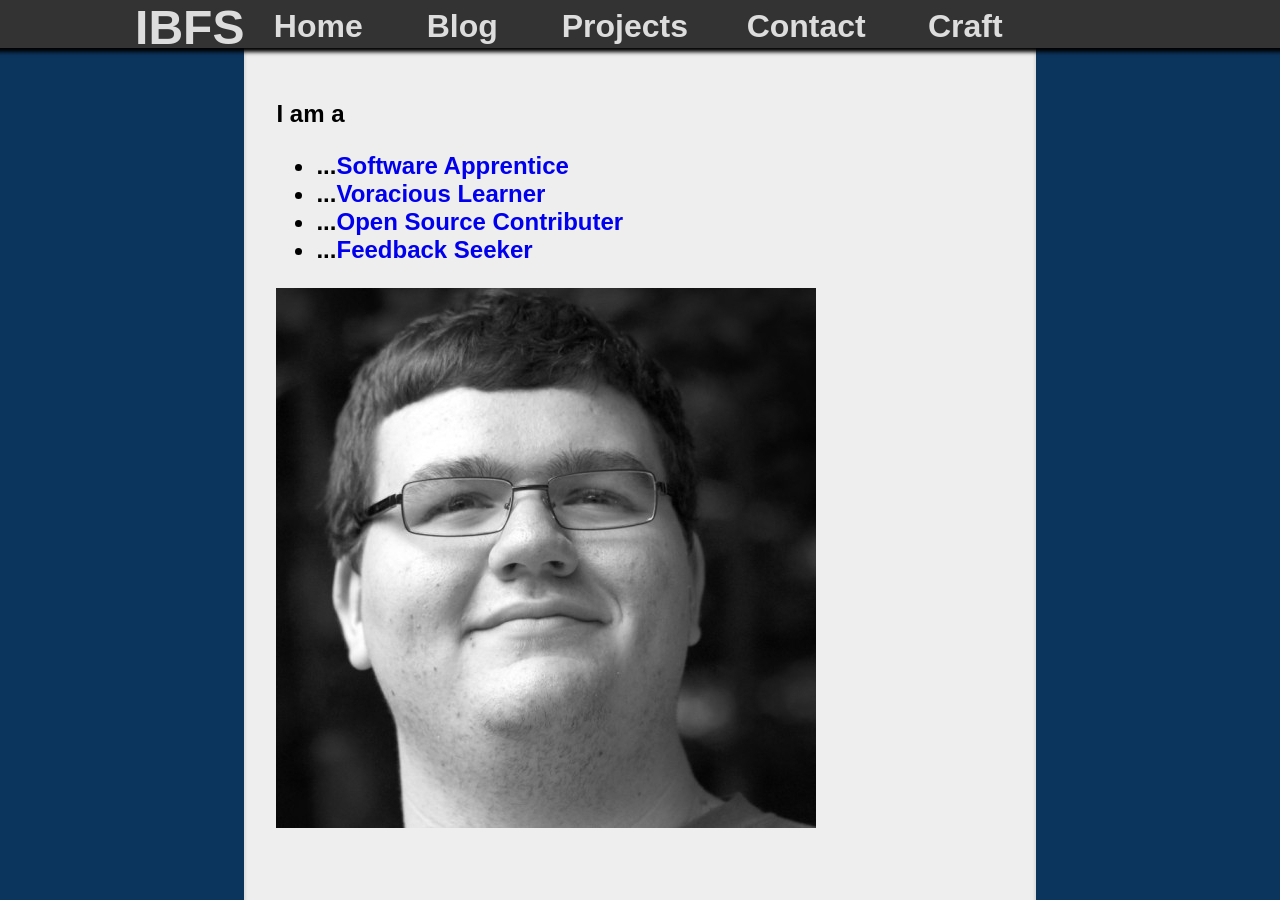
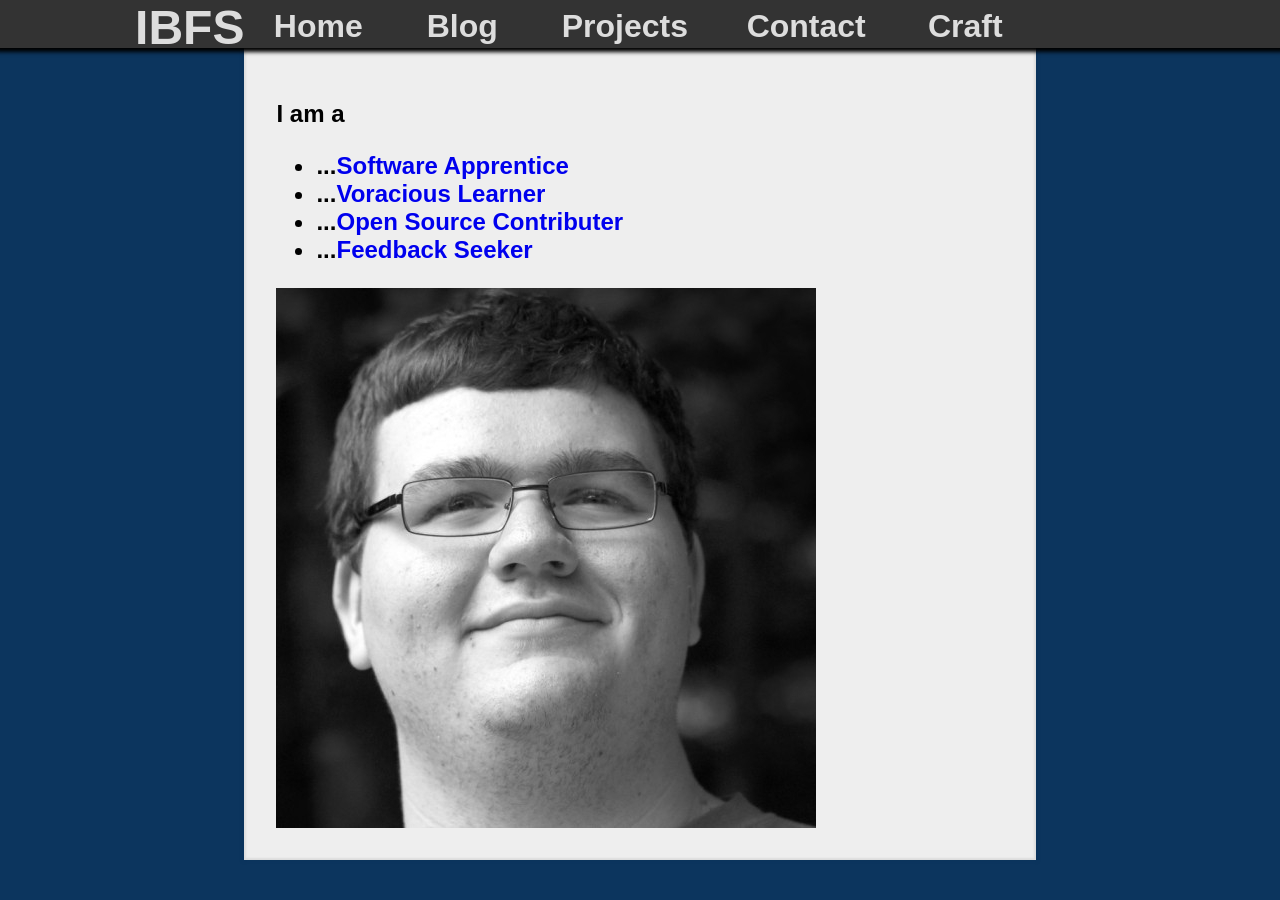
Before and after one commit to isaacsanders/isaacsanders.github.com, a Jekyll site: the page built from index.html, in a window 1280 px wide. Built offline with Jekyll 4.4.1, drawn with Linux system fonts in a browser that asks for light colours; some web fonts are replaced.

Commit message:
Moved to a new scrolling scenario

```diff
--- a/public/stylesheets/site.css
+++ b/public/stylesheets/site.css
@@ -57,21 +57,16 @@
   body footer {
     bottom: 0; }
   body section {
-    height: 100%;
     padding: 2em;
     padding-top: 5em;
-    padding-bottom: 5em;
-    margin-bottom: 5em;
     top: 0;
     bottom: 0;
     background-color: #eee;
-    overflow: auto;
     box-shadow: 0 0 .125em .125em #0b345d, inset 0 0 .125em .125em #ddd; }
     body section article {
       padding-bottom: 5em; }
   body #content {
     height: 100%;
-    overflow: hidden;
     margin: 0 auto;
     bottom: 0;
     width: 61.8033989%; }
--- a/public/stylesheets/site.scss
+++ b/public/stylesheets/site.scss
@@ -86,16 +86,13 @@
   }
 
   section {
-    height: 100%;
+    // height: 100%;
     padding: 2em;
     padding-top: 5em;
-    padding-bottom: 5em;
-    margin-bottom: 5em;
     // position: absolute;
     top: 0;
     bottom: 0;
     background-color: #eee;
-    overflow: auto;
     box-shadow: 0 0 .125em .125em #0b345d, inset 0 0 .125em .125em #ddd;
 
     article {
@@ -105,7 +102,6 @@
 
   #content {
     height: 100%;
-    overflow: hidden;
     margin: 0 auto;
     bottom: 0;
     width: 61.8033989%;
```
